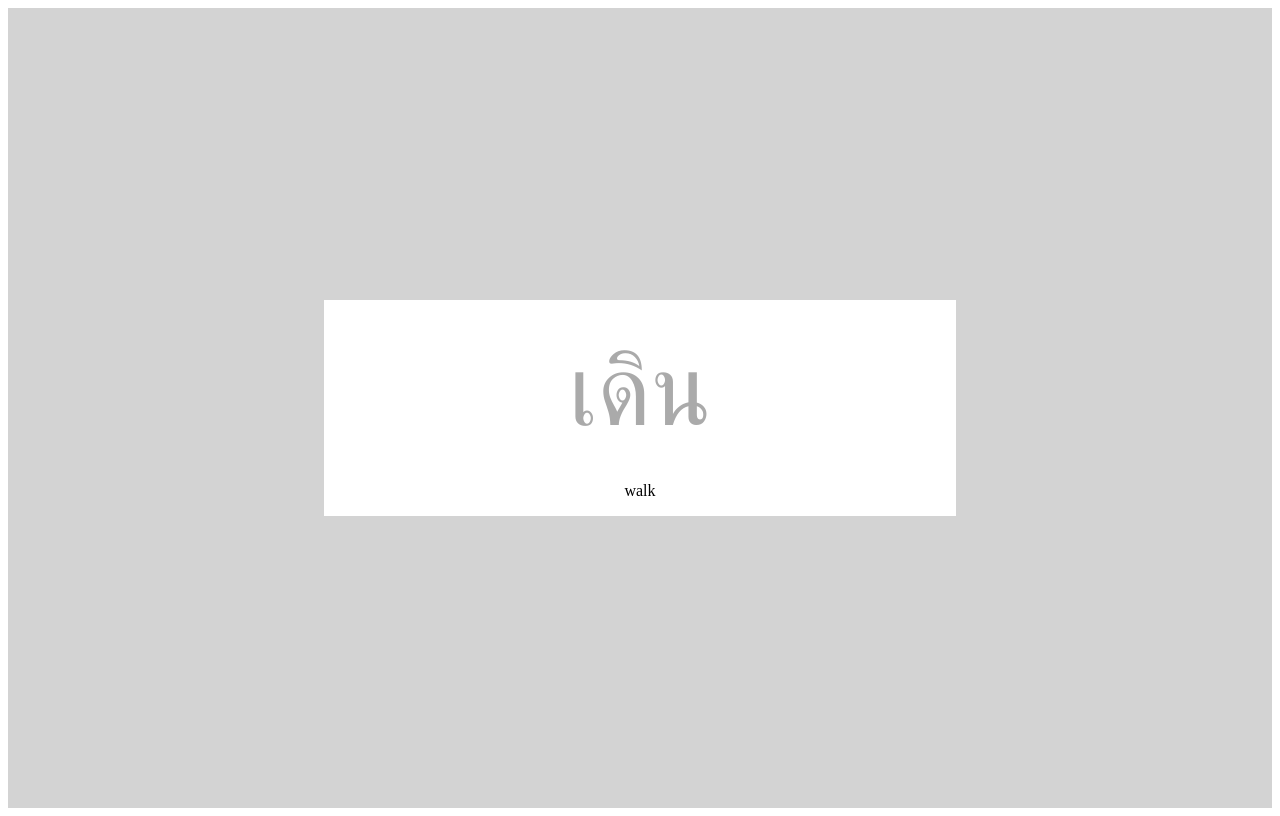
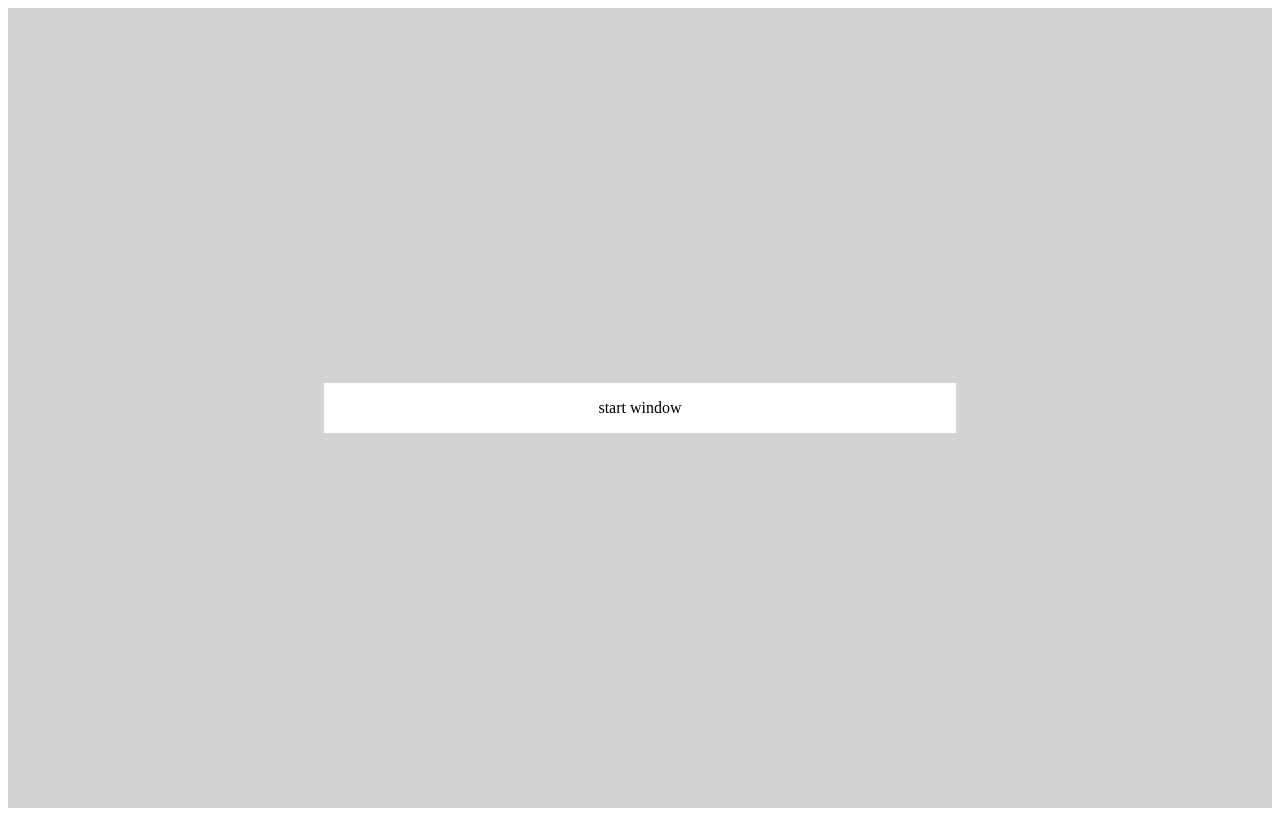
Before and after one commit to shun-harutaro/thaiping, a React (Create React App) app: page / in a window 1280 px wide. Built offline with nearby package versions, Linux system fonts and the light colour scheme.

Commit message:
create start and define component for controling view

```diff
--- a/src/App.js
+++ b/src/App.js
@@ -1,14 +1,22 @@
 /** @jsxImportSource @emotion/react */
 import React from 'react';
 //import {css, keyframes} from '@emotion/react'
+import Start from './components/start'
 import Game from './components/game'
 
 export default class App extends React.Component {
+  constructor(props) {
+    super(props);
+    this.state = {
+      window: 'start',
+    }
+  }
   render() {
-    return (
-      <div>
-        <Game />
-      </div>
-    )
+    const current_window = this.state.window;
+    if (current_window === 'start') {
+      return (<Start />)
+    } else if (current_window === 'game') {
+      return (<Game />)
+    }
   }
 };
--- /dev/null
+++ b/src/components/start.js
@@ -0,0 +1,33 @@
+/** @jsxImportSource @emotion/react */
+import React from 'react';
+import {css, keyframes} from '@emotion/react'
+
+export default class Start extends React.Component {
+  constructor(props) {
+    super(props);
+  }
+
+  render() {
+    return (
+      <div css={body}>
+        <div css={wrapper}>
+          <p>start window</p>
+        </div>
+      </div>
+    )
+  }
+};
+
+const body = css`
+  min-height: 100vh;
+  display: flex;
+  justify-content: center;
+  align-items: center;
+  background: lightgray;
+`
+
+const wrapper = css`
+  background: white;
+  width: 50%;
+  text-align: center;
+`
```
